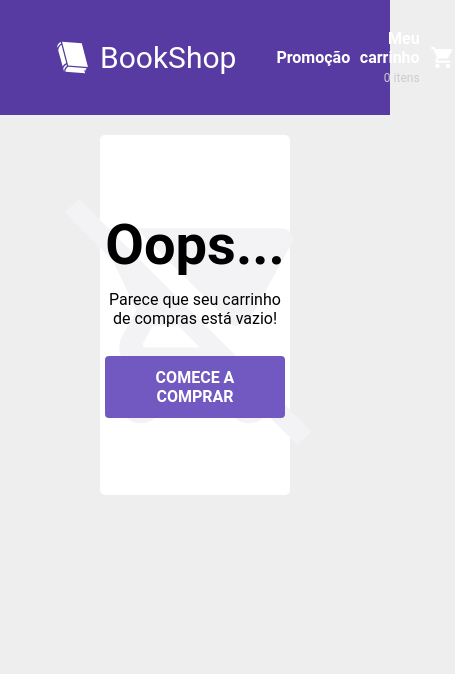
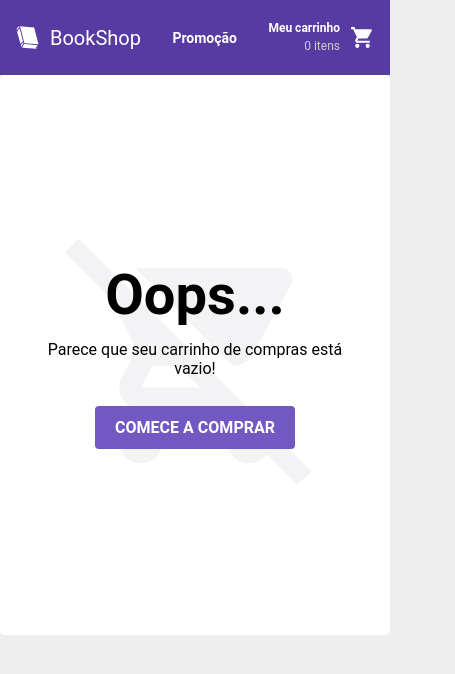
Before and after one commit to AffonsoMonteiro/book_shop, a React (Create React App) app: page /cart in a window 390 px wide. Shown: the top 674 px of the page, 455 px wide, since content can reach past the window. Built offline with nearby package versions, Linux system fonts and the light colour scheme.

Commit message:
add responsive cart

```diff
--- a/public/index.html
+++ b/public/index.html
@@ -11,7 +11,6 @@
     />
     <link rel="apple-touch-icon" href="%PUBLIC_URL%/logo192.png" />
 
-    <link rel="manifest" href="%PUBLIC_URL%/manifest.json" />
 
     <title>BookShop</title>
   </head>
--- a/src/components/Header/index.js
+++ b/src/components/Header/index.js
@@ -25,7 +25,7 @@ import Modal from '../Modal'
         <Container>
             <Link to='/' >
                 <div className="logo">
-                    <GiWhiteBook size={35} color="#FFF"  />
+                    <GiWhiteBook  color="#FFF"  />
                     <span>BookShop</span>
                 </div>
             </Link>
@@ -39,7 +39,7 @@ import Modal from '../Modal'
                     <strong>Meu carrinho</strong>
                     <span> {cartSize} itens </span>
                 </div>
-                <MdShoppingCart size={35} color="#FFF" />
+                <MdShoppingCart color="#FFF" />
             </Cart>
             <Modal status={modalStatus} setStatus={setModalStatus} />
         </Container>
--- a/src/components/Header/styled.js
+++ b/src/components/Header/styled.js
@@ -21,12 +21,27 @@ export const Container = styled.div `
         align-items: center;
         justify-content: center;
 
+        svg {
+            font-size: 35px;
+        }
+
         span {
             margin-left: 10px;
 
         }
     }
 
+    @media (max-width: 768px) {
+
+        .logo {
+            font-size: 20px;
+            padding: 25px 0;
+
+            svg {
+                font-size: 25px;
+            }
+        }
+    }
  `
 
 export const Cart = styled(Link) `
@@ -39,9 +54,15 @@ export const Cart = styled(Link) `
         opacity: 0.7;
     }
 
+    svg {
+            font-size: 35px;
+    }
+
     .cart {
+
         text-align: right;
         margin-right: 10px;
+
 
         strong {
             display: block;
@@ -53,6 +74,26 @@ export const Cart = styled(Link) `
             font-size: 12px;
             color: #CCC;
         }
+
+
+    }
+
+    @media (max-width: 500px) {
+
+        .cart {
+            margin: 0;
+
+            strong {
+                font-size: 12px;
+            }
+
+        }
+
+        svg {
+            font-size: 25px;
+            margin-left: 10px;
+        }
+
     }
 
   `
@@ -69,4 +110,8 @@ export const Promotions = styled.div `
         &:hover {
             opacity: .7;
         }
+
+        @media (max-width: 500px) {
+            font-size: 14px;
+        }
 `
--- a/src/pages/Cart/index.js
+++ b/src/pages/Cart/index.js
@@ -75,14 +75,16 @@ import * as CartActions from '../../store/modules/cart/actions'
                    { cart.map(product => (
                         <tr key={product.id} >
                             <td>
-                                <img src={product.image} alt={product.title} />
+                                <figure>
+                                    <img src={product.image} alt={product.title} />
+                                </figure>
                             </td>
                             <td>
-                                <div className="nameProduct">{product.title}</div>
-                                <div className="priceProduct">{product.priceFormatted} </div>
+                                <strong>{product.title}</strong>
+                                <span>{product.priceFormatted} </span>
                             </td>
                             <td >
-                                <div className="qtdButton">
+                                <div>
                                     <button type="button" onClick={() => decrement(product)}  >
                                         <MdRemoveCircleOutline size={20} />
                                     </button>
@@ -96,7 +98,7 @@ import * as CartActions from '../../store/modules/cart/actions'
                                 <strong> {product.subtotal} </strong>
                             </td>
                              <td  >
-                                <button type="button" onClick={() => dispatch(CartActions.removeFromCart(product.id))} className="btnRemove"   >
+                                <button type="button" onClick={() => dispatch(CartActions.removeFromCart(product.id))} >
                                     <MdDelete size={20}  />
                                 </button>
                             </td>
--- a/src/pages/Cart/styled.js
+++ b/src/pages/Cart/styled.js
@@ -4,15 +4,24 @@ import { Link } from 'react-router-dom'
 export const Container = styled.div `
     padding: 30px;
     background: #FFF;
-    margin: 20px 100px;
+    margin: 30px 80px;
     border-radius: 5px;
 
+   @media (max-width: 460px) {
+       margin: 0;
+   }
 
     footer {
         margin-top: 30px;
         display: flex;
         align-items: center;
         justify-content: space-between;
+
+        @media (max-width: 520px) {
+            flex-direction: column-reverse;
+
+        }
+
 
         button {
             background: #573BA3;
@@ -23,6 +32,12 @@ export const Container = styled.div `
             padding: 15px 50px;
             text-transform: uppercase;
             transition: all ease .3s;
+
+            @media (max-width: 520px) {
+                margin-top: 20px;
+                width: 100%;
+                padding: 20px;
+            }
 
             &:hover {
                 opacity: 0.9;
@@ -43,6 +58,25 @@ export const Container = styled.div `
                 font-size: 26px;
                 margin-left: 5px;
             }
+
+            @media (max-width: 768px) {
+
+                strong {
+                    font-size: 20px;
+                }
+            }
+
+            @media (max-width: 460px) {
+
+
+                span {
+                    font-size: 14px;
+                }
+
+                strong {
+                    font-size: 18px;
+                }
+            }
         }
     }
 `
@@ -50,61 +84,153 @@ export const Container = styled.div `
 
 export const CardProduct = styled.table `
     width: 100%;
+    border-collapse: collapse;
+
+    thead {
+        @media (max-width: 640px) {
+            display: none;
+        }
+    }
 
     thead th {
         color: #888;
         text-align: left;
 
-        padding: 15px;
+        padding: 12px;
+
+        &:nth-child(3) {
+            text-align: center;
+        }
+    }
+
+    tbody tr {
+        border-bottom: 1px solid #eee;
+
+        @media (max-width: 640px) {
+            display: flex;
+            flex-wrap: wrap;
+            align-items: center;
+        }
     }
 
     tbody td {
-        padding: 15px;
-        border-bottom: 1px solid #ccc;
+        padding: 12px;
+
+        &:first-child {
+            @media (max-width: 640px) {
+                padding-left: 0;
+                padding-bottom: 0;
+            }
         }
 
+        &:nth-child(2) {
+        @media (max-width: 640px) {
+        flex: 1 1 60%;
+      }
+
+      @media (max-width: 385px) {
+        flex: 1;
+      }
+
+      span {
+        @media (max-width: 640px) {
+          font-size: 14px;
+          color: #666;
+        }
+      }
+    }
+
+    &:nth-child(3),
+    &:nth-child(4),
+    &:nth-child(5) {
+      @media (max-width: 640px) {
+        padding-top: 0;
+        padding-bottom: 0;
+      }
+    }
+
+    &:nth-child(3) {
+      @media (max-width: 640px) {
+        padding: 0;
+      }
+
+
+      @media (max-width: 356px) {
+        flex: 1;
+
+        div {
+          justify-content: flex-start;
+        }
+      }
+    }
+
+    &:nth-child(4) {
+      @media (max-width: 640px) {
+        flex: 1;
+        text-align: center;
+        font-size: 16px;
+      }
+
+      @media (max-width: 356px) {
+        display: none;
+      }
+    }
+
+    &:nth-child(5) {
+      @media (max-width: 640px) {
+        padding: 12px 0;
+      }
+    }
+}
+
+
     img {
-        height:150px;
+        height:100px;
 
     }
 
-    .nameProduct {
+    strong {
+    display: block;
     color: #333;
-        display: block
   }
 
-    .priceProduct {
-        margin-top: 5px;
+  span {
+    display: block;
+    margin-top: 4px;
     font-size: 18px;
     font-weight: bold;
-        display: block
   }
 
-    .qtdButton {
+  div {
     display: flex;
     align-items: center;
+    justify-content: center;
 
     input {
-            border: 1px solid #CCC;
-            border-radius: 4px;
-            color: #677;
+      border: 1px solid #ddd;
+      border-radius: 3px;
+      color: #666;
+      padding: 6px;
       width: 50px;
-            padding: 6px;
       text-align: center;
+
+      @media (max-width: 640px) {
+        width: 36px;
+      }
+    }
   }
 
   button {
     background: none;
-            border: none;
-            padding: 5px;
+    border: 0;
+    padding: 6px 8px;
+
+    svg {
+      @media (max-width: 640px) {
+        width: 24px;
+        height: 24px;
       }
     }
-
-    .btnRemove {
-        border: none;
-        background: none;
-
-
   }
 `
 
@@ -117,7 +243,7 @@ export const EmptyCart = styled.div `
 
 
   @media (max-width: 560px) {
-    min-height: 300px;
+    min-height: 500px;
   }
 
   svg {
--- a/src/pages/Home/styled.js
+++ b/src/pages/Home/styled.js
@@ -4,7 +4,7 @@ import styled from 'styled-components'
 export const ListBook = styled.ul `
     display: grid;
     grid-template-columns: repeat(4, 1fr);
-    grid-gap: 20px;
+    grid-gap: 10px;
     list-style: none;
     margin: 30px;
 
@@ -64,4 +64,35 @@ export const ListBook = styled.ul `
 
         }
     }
+
+    @media (max-width: 768px) {
+        grid-template-columns: repeat(3 , 1fr);
+
+    }
+
+    @media (max-width: 500px) {
+        grid-template-columns: repeat(2 , 1fr);
+
+        li {
+
+            img {
+                width: 120px;
+            }
+
+            strong {
+                font-size: 12px;
+            }
+
+            button {
+
+                .CartIcon {
+                    padding: 10px;
+
+                    svg {
+                        margin-right: 0px;
+                    }
+                }
+            }
+        }
+    }
 `
```
Also changed, not shown: public/manifest.json (deleted), 1 other file (tests, documents, lock files or other folders). Lines whose indentation alone changed are shown as unchanged.
